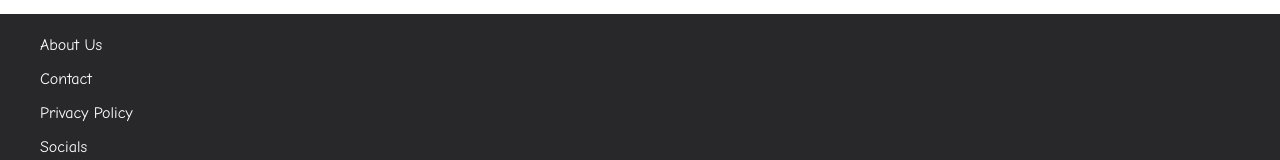
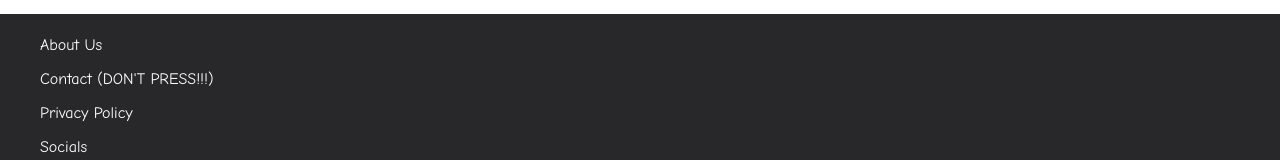
Before and after one commit to mikosavolainen/Carcompany, a plain HTML site: page desktop5.html in a window 1280 px wide. Shown: the part 615-775 px from the top of the page. Drawn offline with Linux system fonts and the light colour scheme.

Commit message:
Update v.2.6

```diff
--- a/desktop5.html
+++ b/desktop5.html
@@ -13,7 +13,7 @@
     <footer>
         <div class="footer_info">
             <ol><a href='/aboutus.html'>About Us</a></ol>
-            <ol><a href='/contact.html'>Contact</a></ol>
+            <ol><a href='https://www.youtube.com/watch?v=dQw4w9WgXcQ&pp=ygUJcmljayByb2xs'>Contact (DON'T PRESS!!!)</a></ol>
             <ol><a href='/privacy-policy.html'>Privacy Policy</a></ol>
             <ol><a href='/socials.html'>Socials</a></ol>
         </div>
```
